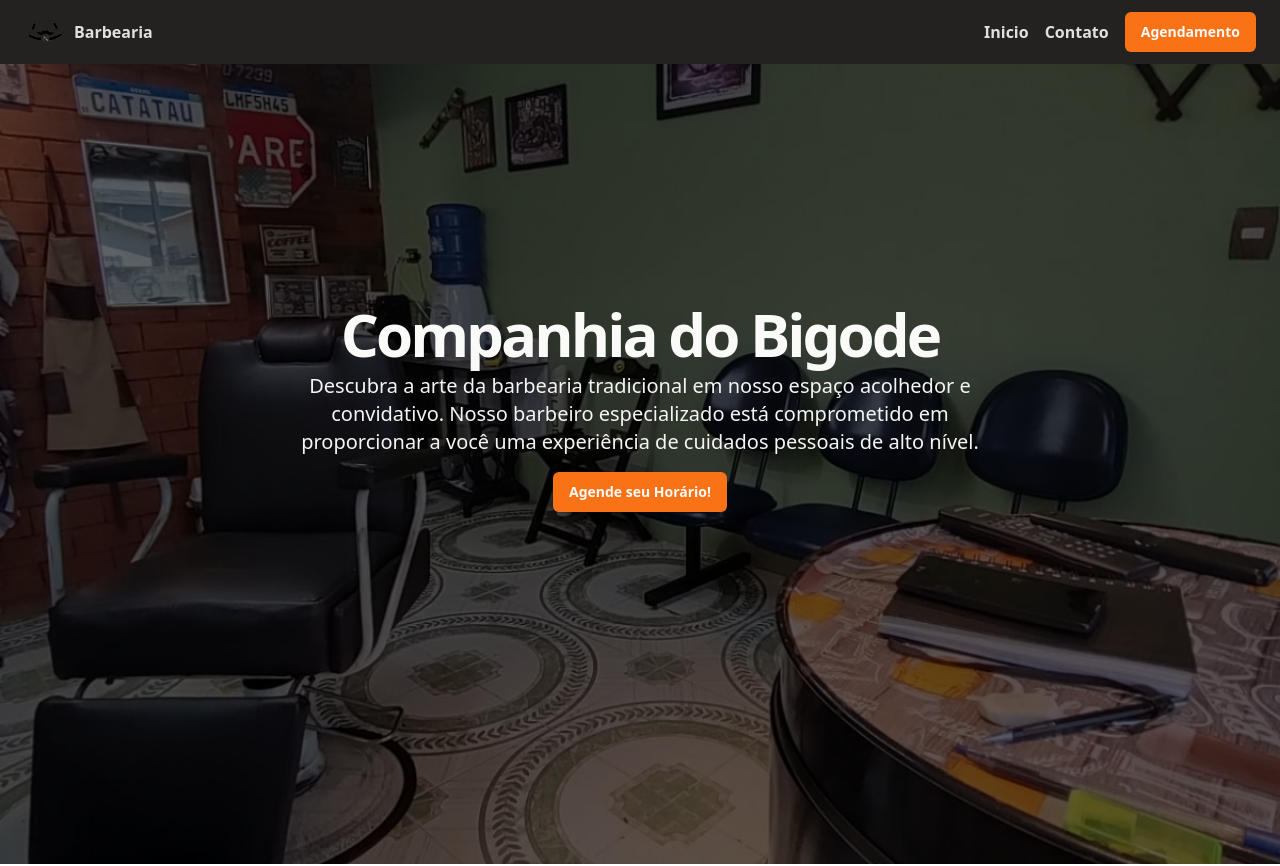
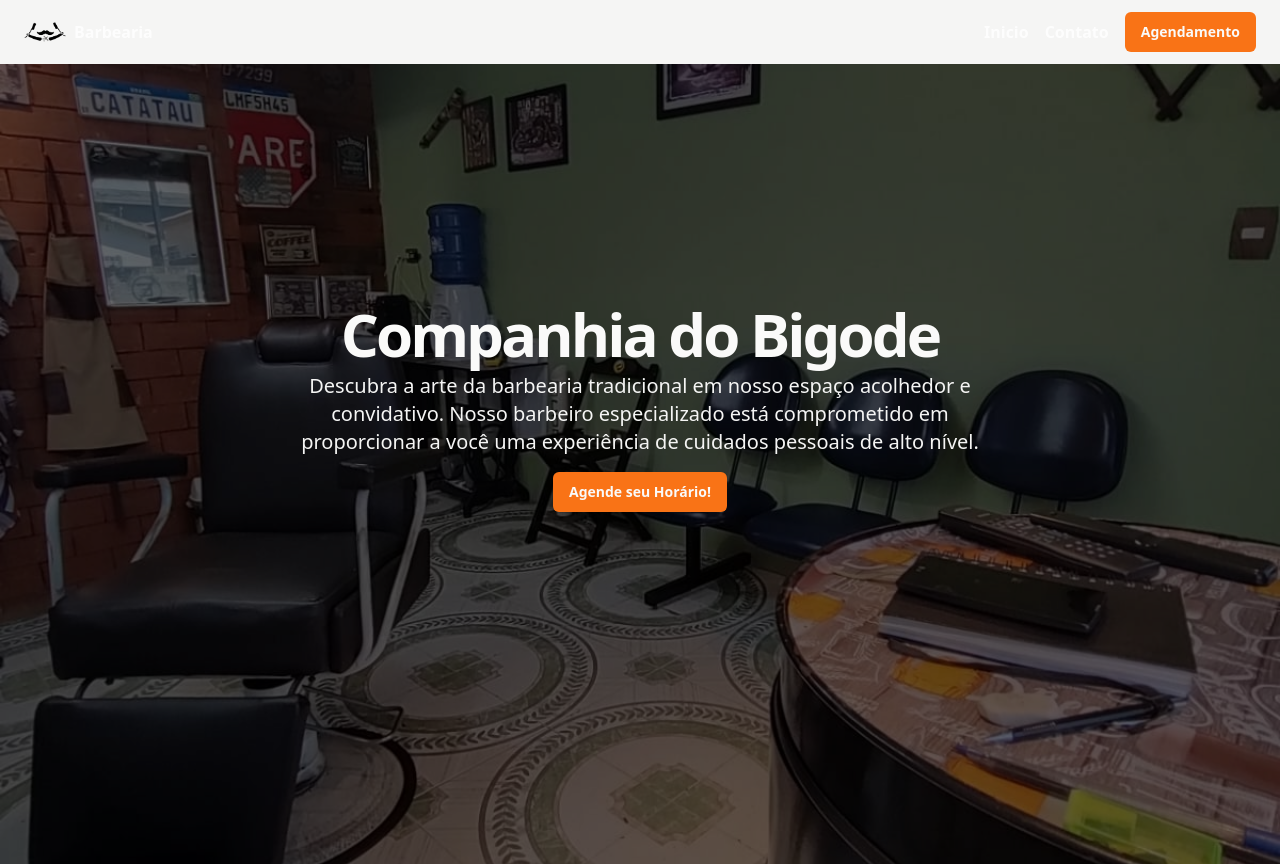
Before and after one commit to Kaue-Francisco/Barbearia, a React (Vite) app in the folder frontend/: page / in a window 1280 px wide. Shown: the top 866 px of the page. Built offline with nearby package versions, Linux system fonts and the light colour scheme.

Commit message:
refactor: Update Navbar component styling

```diff
--- a/frontend/src/pages/Components/Navbar/Navbar.tsx
+++ b/frontend/src/pages/Components/Navbar/Navbar.tsx
@@ -10,10 +10,10 @@ export default function Navbar() {
     const pathname = location.pathname;
 
     return (
-        <header className="flex h-16 w-full items-center justify-between bg-foreground/90 px-4 md:px-6">
+        <header className="flex h-16 w-full items-center justify-between bg-secondary px-4 md:px-6">
             <Link to="/" className="mr-6 flex items-center space-x-2">
                 <img src={logo} alt={"Logo"} width={42} />
-                <span className="hidden font-bold sm:inline-block text-secondary/90">
+                <span className="hidden sm:inline-block text-background/80 font-bold transition-colors hover:text-background">
                     Barbearia
                 </span>
             </Link>
@@ -21,8 +21,8 @@ export default function Navbar() {
                 <Link
                     to="/docs"
                     className={cn(
-                        "font-bold transition-colors hover:text-secondary",
-                        pathname.startsWith("/docs") ? "text-secondary" : "text-secondary/90"
+                        "font-bold transition-colors hover:text-background",
+                        pathname.startsWith("/docs") ? "text-background" : "text-background/80"
                     )}
                 >
                     Inicio
@@ -30,8 +30,8 @@ export default function Navbar() {
                 <Link
                     to="/docs"
                     className={cn(
-                        "font-bold transition-colors hover:text-secondary",
-                        pathname.startsWith("/contato") ? "text-secondary" : "text-secondary/90"
+                        "font-bold transition-colors hover:text-background",
+                        pathname.startsWith("/contato") ? "text-background" : "text-background/80"
                     )}
                 >
                     Contato
```
